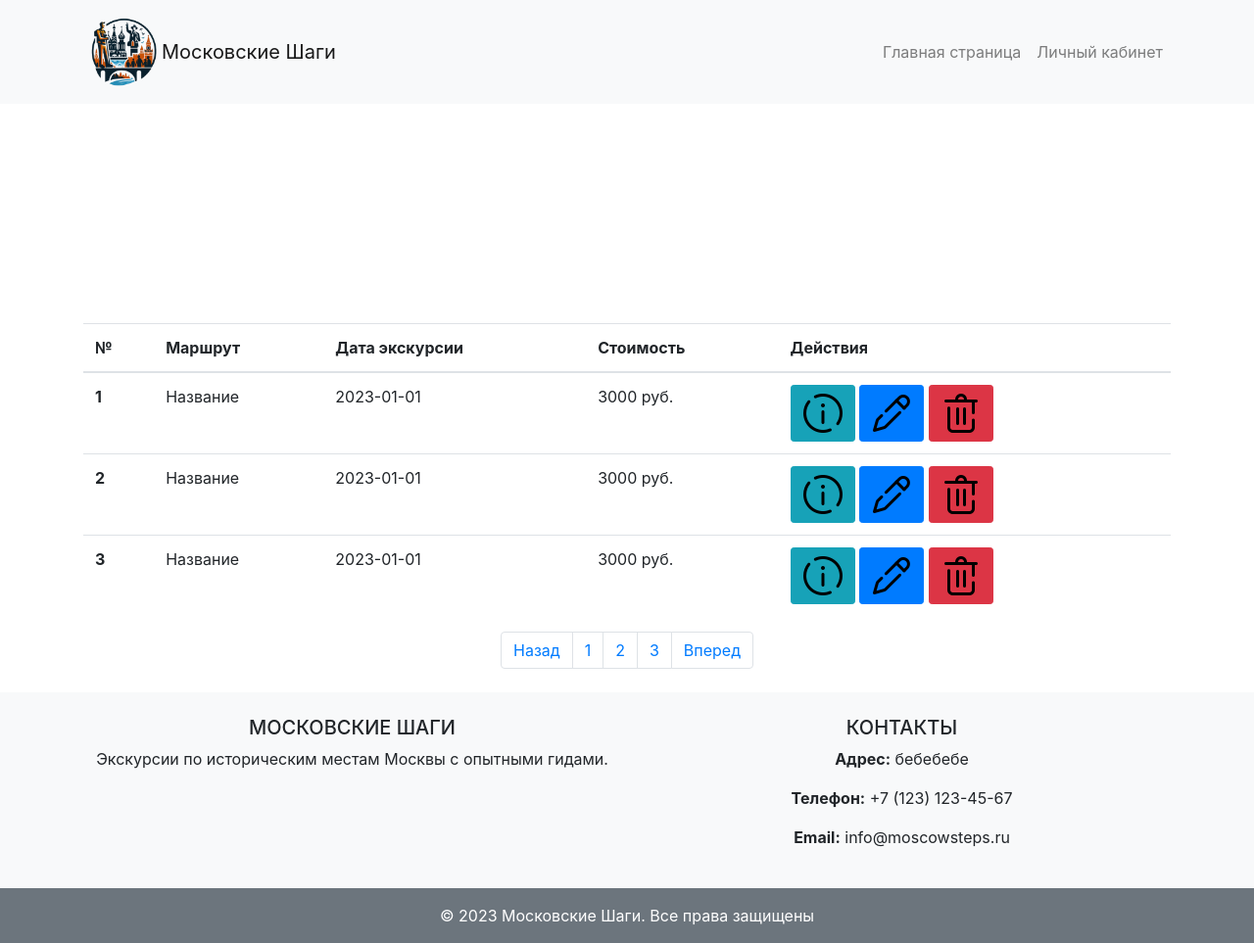
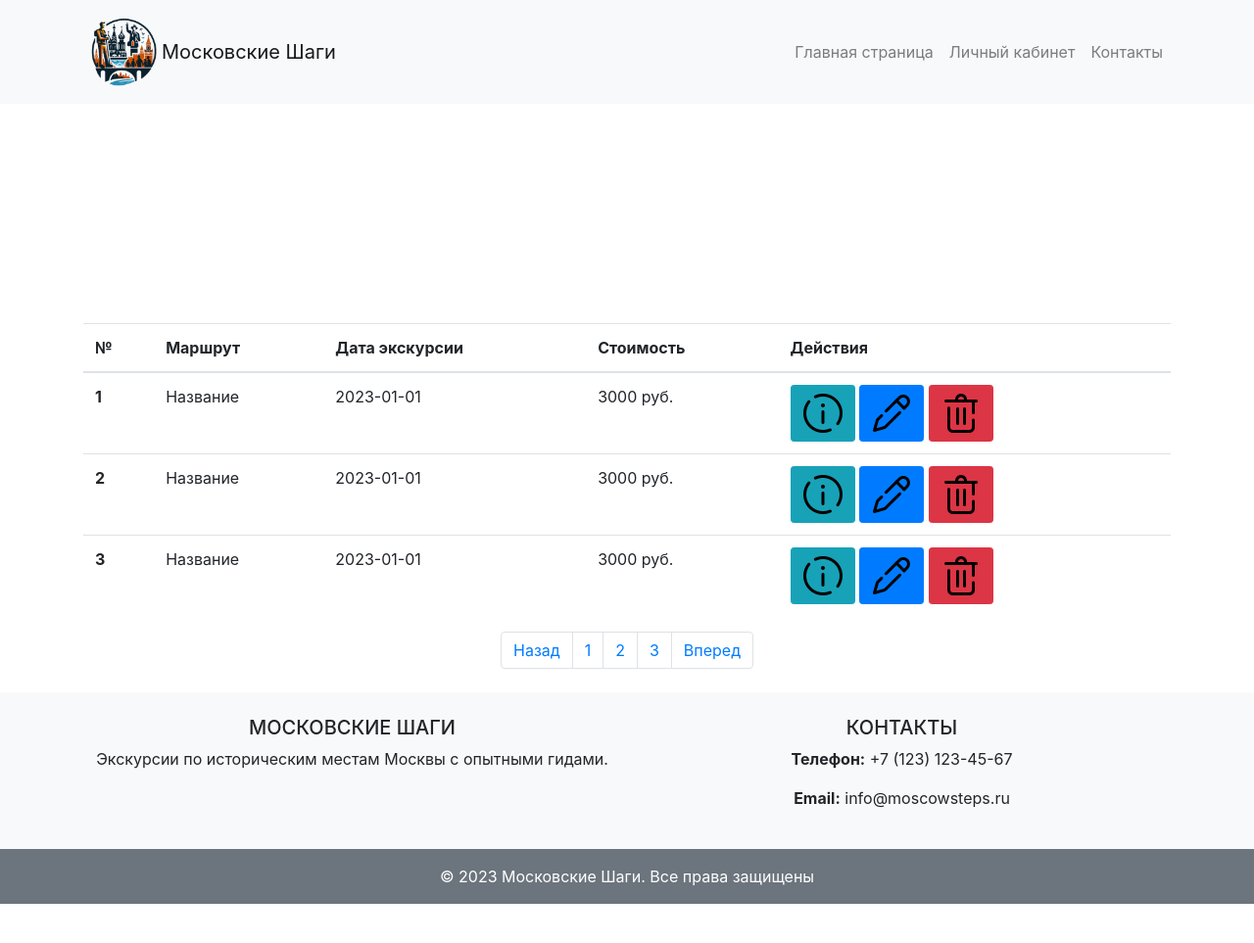
Before and after one commit to fawnyler/Maniushkina-web_dev-exam, a plain HTML site: page EXAM/lk.html in a window 1280 px wide. Shown: the whole page at 98% size. After the commit the page ends 923 px from the top, so only its background shows below. Drawn offline with nearby package versions, Linux system fonts and the light colour scheme.

Commit message:
видоизменен футер и добавлена ссылка на контакты

```diff
--- a/EXAM/lk.html
+++ b/EXAM/lk.html
@@ -27,6 +27,9 @@
                         </li>
                         <li class="nav-item">
                             <a class="nav-link" href="lk.html">Личный кабинет</a>
+                        </li>
+                        <li class="nav-item">
+                            <a class="nav-link" href="#contacts">Контакты</a>
                         </li>
                     </ul>
                 </div>
@@ -237,9 +240,8 @@
                     <p>Экскурсии по историческим местам Москвы с опытными гидами.</p>
                 </div>
 
-                <div class="col-lg-6 col-md-12 mb-4 mb-md-0">
+                <div class="col-lg-6 col-md-12 mb-4 mb-md-0" id="contacts">
                     <h5 class="text-uppercase">Контакты</h5>
-                    <p><strong>Адрес:</strong> бебебебе</p>
                     <p><strong>Телефон:</strong> +7 (123) 123-45-67</p>
                     <p><strong>Email:</strong> info@moscowsteps.ru</p>
                 </div>
```
